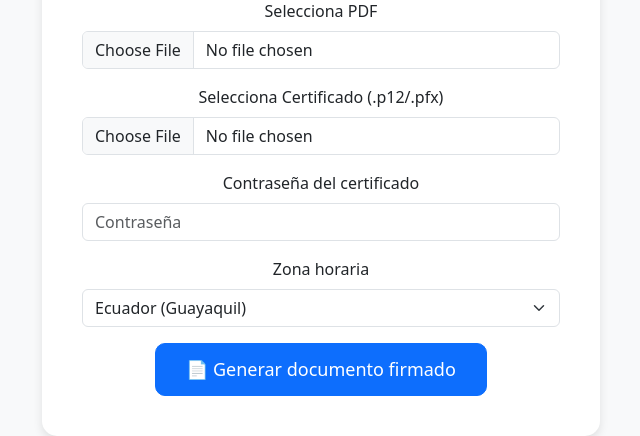
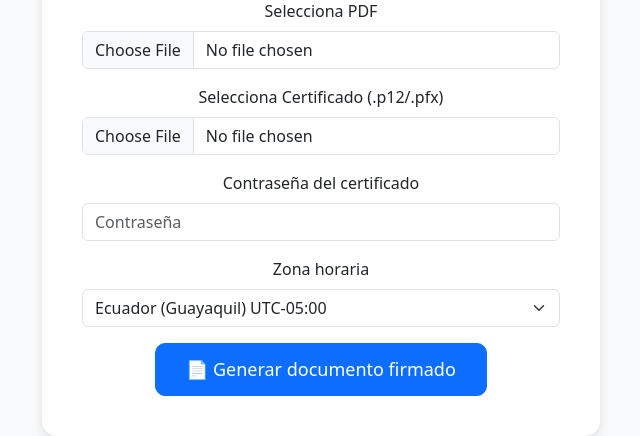
Before and after one commit to jeffersonaroca62/firma_electronica, a Flask app: page / in a window 1280 px wide. Shown: the part 431-867 px from the top of the page, without its empty margins (319-959 px from the left). Run offline with Flask 2, Linux system fonts and the light colour scheme; a user stored in the database is signed in.

Commit message:
Add files via upload

```diff
--- a/templates/index.html
+++ b/templates/index.html
@@ -50,39 +50,40 @@ Paso 5: Haz clic en “Generar documento firmado”.
 </div>
 <div class="mb-3">
 <label class="form-label">Zona horaria</label>
-<select class="form-select" name="zona_horaria" required>
+<select class="form-select" name="user_timezone" required>
+
   <!-- América -->
-  <option value="America/Guayaquil" selected>Ecuador (Guayaquil)</option>
-  <option value="America/Bogota">Colombia (Bogotá)</option>
-  <option value="America/Lima">Perú (Lima)</option>
-  <option value="America/New_York">EE. UU. (Nueva York)</option>
-  <option value="America/Chicago">EE. UU. (Chicago)</option>
-  <option value="America/Denver">EE. UU. (Denver)</option>
-  <option value="America/Los_Angeles">EE. UU. (Los Ángeles)</option>
-  <option value="America/Sao_Paulo">Brasil (São Paulo)</option>
-  <option value="America/Mexico_City">México (Ciudad de México)</option>
+  <option value="America/Guayaquil" selected>Ecuador (Guayaquil) UTC-05:00</option>
+  <option value="America/Bogota">Colombia (Bogotá) UTC-05:00</option>
+  <option value="America/Lima">Perú (Lima) UTC-05:00</option>
+  <option value="America/New_York">EE. UU. (Nueva York) UTC-04:00</option>
+  <option value="America/Chicago">EE. UU. (Chicago) UTC-05:00</option>
+  <option value="America/Denver">EE. UU. (Denver) UTC-06:00</option>
+  <option value="America/Los_Angeles">EE. UU. (Los Ángeles) UTC-07:00</option>
+  <option value="America/Sao_Paulo">Brasil (São Paulo) UTC-03:00</option>
+  <option value="America/Mexico_City">México (Ciudad de México) UTC-06:00</option>
 
   <!-- Europa -->
-  <option value="Europe/London">Reino Unido (Londres)</option>
-  <option value="Europe/Paris">Francia (París)</option>
-  <option value="Europe/Madrid">España (Madrid)</option>
-  <option value="Europe/Berlin">Alemania (Berlín)</option>
-  <option value="Europe/Moscow">Rusia (Moscú)</option>
+  <option value="Europe/London">Reino Unido (Londres) UTC+01:00</option>
+  <option value="Europe/Paris">Francia (París) UTC+02:00</option>
+  <option value="Europe/Madrid">España (Madrid) UTC+02:00</option>
+  <option value="Europe/Berlin">Alemania (Berlín) UTC+02:00</option>
+  <option value="Europe/Moscow">Rusia (Moscú) UTC+03:00</option>
 
   <!-- Asia -->
-  <option value="Asia/Tokyo">Japón (Tokio)</option>
-  <option value="Asia/Shanghai">China (Shanghai)</option>
-  <option value="Asia/Singapore">Singapur</option>
-  <option value="Asia/Dubai">Emiratos Árabes Unidos (Dubai)</option>
-  <option value="Asia/Kolkata">India (Kolkata)</option>
+  <option value="Asia/Tokyo">Japón (Tokio) UTC+09:00</option>
+  <option value="Asia/Shanghai">China (Shanghai) UTC+08:00</option>
+  <option value="Asia/Singapore">Singapur UTC+08:00</option>
+  <option value="Asia/Dubai">Emiratos Árabes Unidos (Dubai) UTC+04:00</option>
+  <option value="Asia/Kolkata">India (Kolkata) UTC+05:30</option>
 
   <!-- Oceanía -->
-  <option value="Australia/Sydney">Australia (Sydney)</option>
-  <option value="Australia/Melbourne">Australia (Melbourne)</option>
-  <option value="Pacific/Auckland">Nueva Zelanda (Auckland)</option>
+  <option value="Australia/Sydney">Australia (Sydney) UTC+10:00</option>
+  <option value="Australia/Melbourne">Australia (Melbourne) UTC+10:00</option>
+  <option value="Pacific/Auckland">Nueva Zelanda (Auckland) UTC+12:00</option>
 
   <!-- UTC -->
-  <option value="UTC">UTC</option>
+  <option value="UTC">UTC+00:00</option>
 </select>
 </div>
 <button type="submit" class="btn btn-primary btn-upload">📄 Generar documento firmado</button>
```
